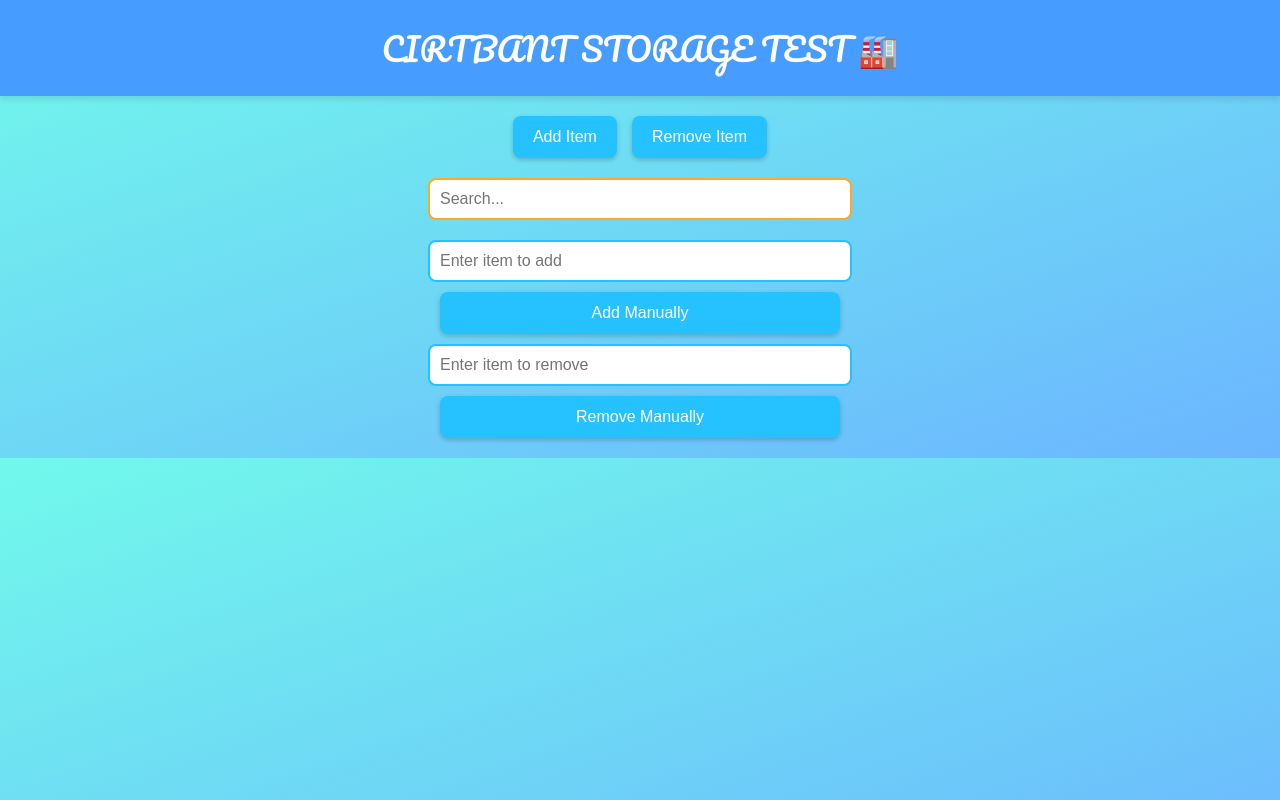
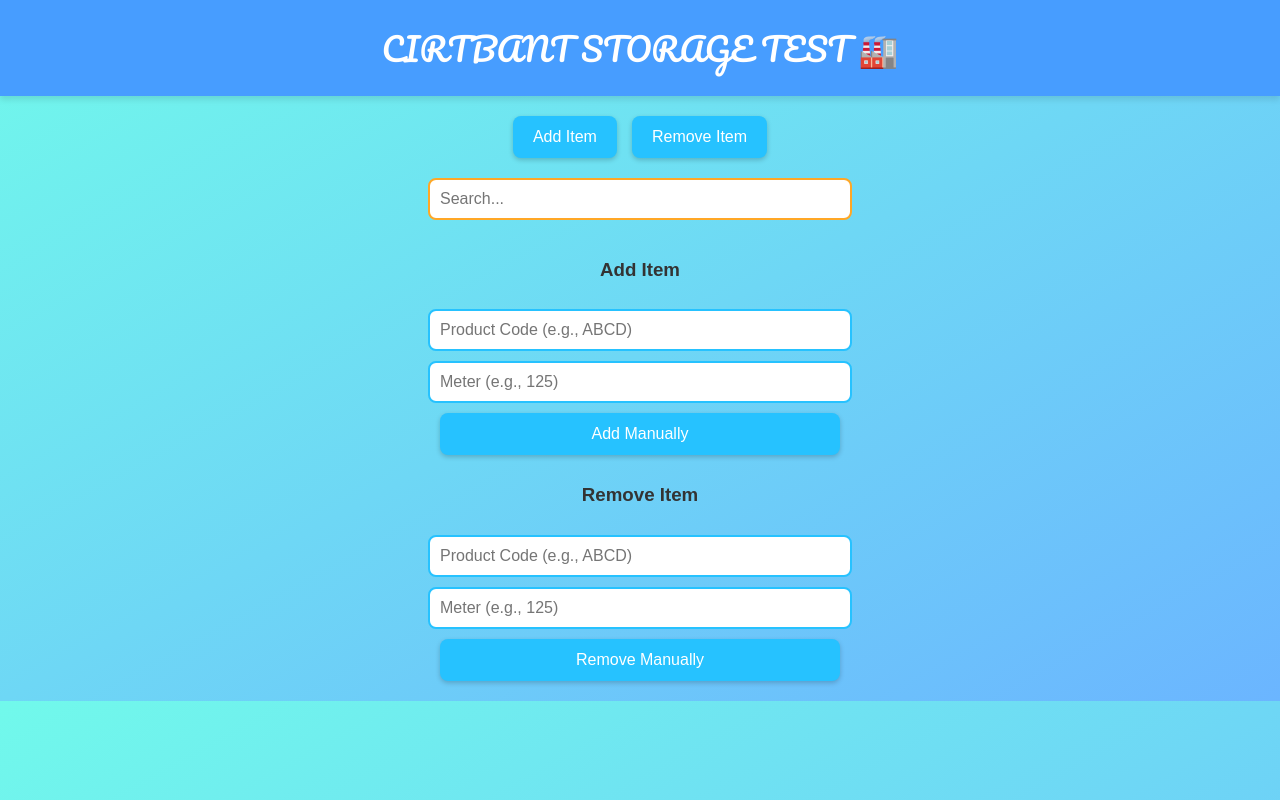
Before and after one commit to WaviKagg/CirtbantStorageTest, a plain HTML site: page index.html in a window 1280 px wide. Drawn offline with Linux system fonts and the light colour scheme; no server answers.

Commit message:
Update index.html

```diff
--- a/index.html
+++ b/index.html
@@ -18,13 +18,18 @@
     </div>
     <input type="text" id="search" placeholder="Search..." />
     <div class="manual-entry">
-      <input type="text" id="manualAddInput" placeholder="Enter item to add" />
+      <h3>Add Item</h3>
+      <input type="text" id="addCode" placeholder="Product Code (e.g., ABCD)" />
+      <input type="number" id="addMeter" placeholder="Meter (e.g., 125)" />
       <button onclick="manualAddItem()">Add Manually</button>
+
+      <h3>Remove Item</h3>
       <input
         type="text"
-        id="manualRemoveInput"
-        placeholder="Enter item to remove"
+        id="removeCode"
+        placeholder="Product Code (e.g., ABCD)"
       />
+      <input type="number" id="removeMeter" placeholder="Meter (e.g., 125)" />
       <button onclick="manualRemoveItem()">Remove Manually</button>
     </div>
 
```
